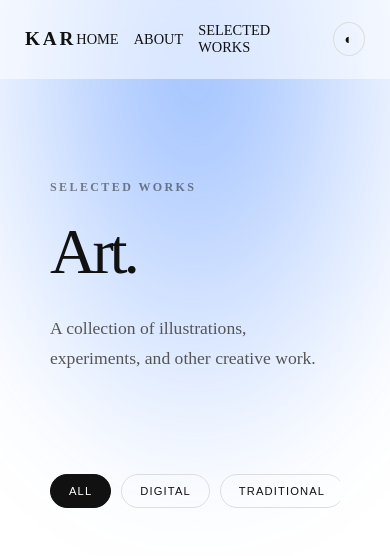
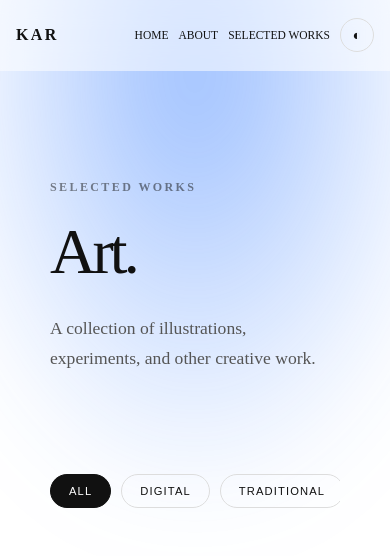
Before and after one commit to karthickss2025-spec/Karfolio, an Astro site: page /art in a window 390 px wide. Shown: the top 556 px of the page. Built offline with nearby package versions, Linux system fonts and the light colour scheme; Astro itself is replaced by a stand-in of ours.

Commit message:
Update portfolio styling

```diff
--- a/src/styles/global.css
+++ b/src/styles/global.css
@@ -245,16 +245,18 @@ nav {
 
 #theme-toggle {
   border: 1px solid var(--border);
-
   background: transparent;
-
   color: var(--text);
 
   width: 34px;
   height: 34px;
+  min-width: 34px;
+  min-height: 34px;
+  flex: 0 0 34px;
+  aspect-ratio: 1 / 1;
+  padding: 0;
 
   border-radius: 50%;
-
   cursor: pointer;
 
   display: flex;
@@ -262,6 +264,7 @@ nav {
   justify-content: center;
 
   font-size: 0.9rem;
+  line-height: 1;
 
   transition:
     transform 0.3s ease,
@@ -828,6 +831,26 @@ html.dark .project-card:hover {
 
 }
 
+@media (max-width: 700px) {
+  nav {
+    padding: 18px 16px;
+  }
+
+  .logo {
+    font-size: 1rem;
+  }
+
+  .nav-links {
+    gap: 10px;
+    flex-shrink: 0;
+  }
+
+  .nav-links a {
+    font-size: 0.72rem;
+    white-space: nowrap;
+  }
+}
+
 /* ============================= */
 /* CUSTOM CURSOR                 */
 /* ============================= */
```
Also changed, not shown: src/pages/index.astro (+19 -4 lines).
